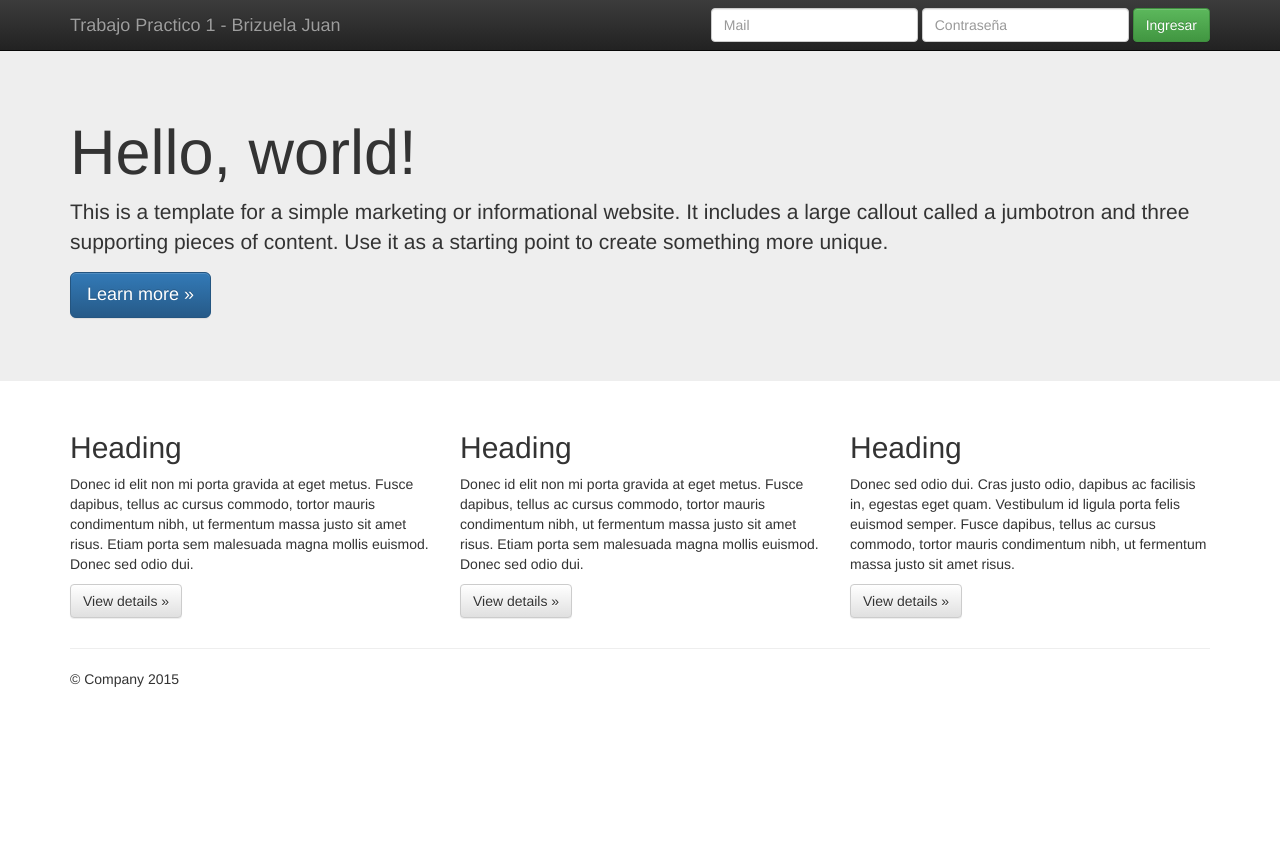
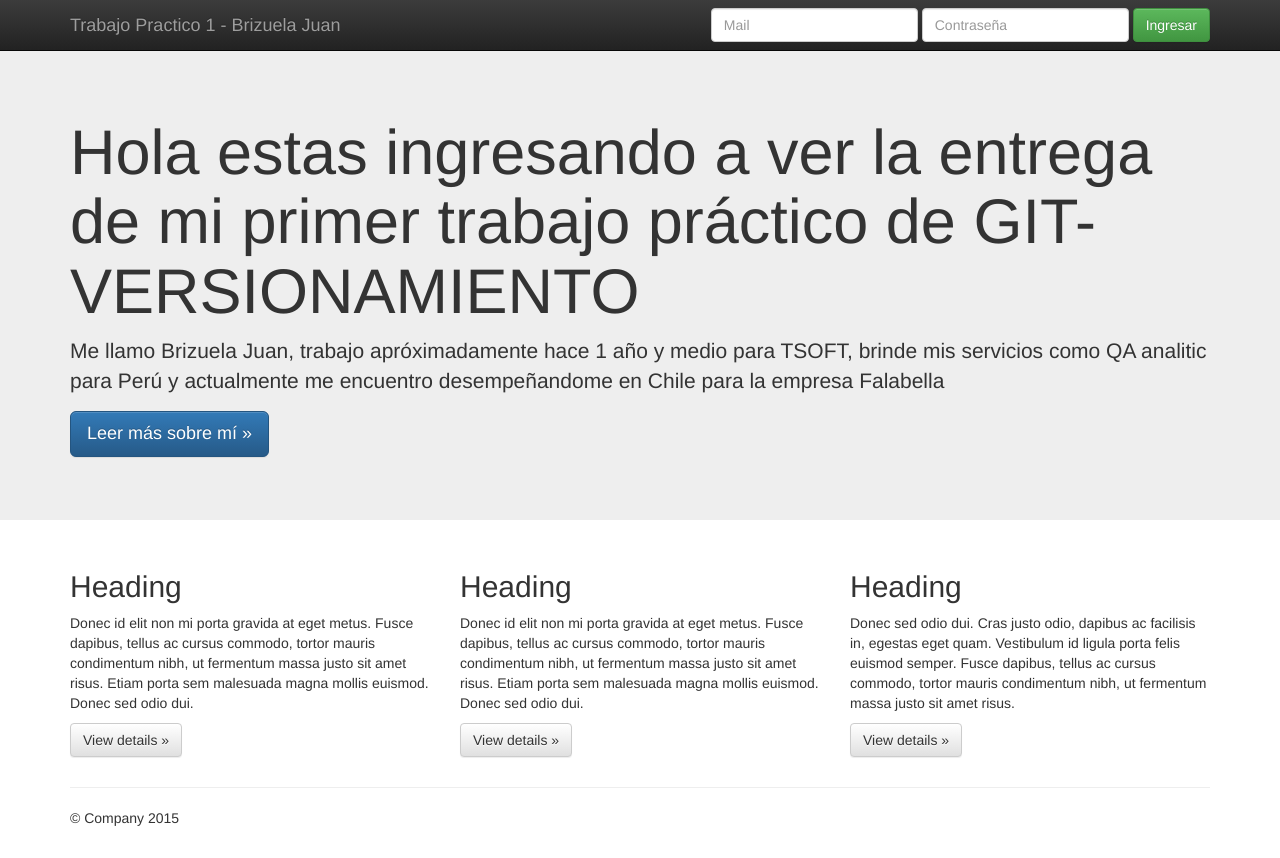
Before and after one commit to Juanbz123/TrabajoPrac1BrizuelaJuan, a plain HTML site: page index.html in a window 1280 px wide. Before the commit the page ends 800 px from the top, so only its background shows below. Drawn offline with nearby package versions, Linux system fonts and the light colour scheme.

Commit message:
se realizo el cambio del titulo H1 , de la descripción del texto, y del boton larn more a Leer más sobre mí

```diff
--- a/index.html
+++ b/index.html
@@ -55,9 +55,9 @@
     <!-- Main jumbotron for a primary marketing message or call to action -->
     <div class="jumbotron">
       <div class="container">
-        <h1>Hello, world!</h1>
-        <p>This is a template for a simple marketing or informational website. It includes a large callout called a jumbotron and three supporting pieces of content. Use it as a starting point to create something more unique.</p>
-        <p><a class="btn btn-primary btn-lg" href="#" role="button">Learn more &raquo;</a></p>
+        <h1>Hola estas ingresando a ver la entrega de mi primer trabajo práctico de GIT- VERSIONAMIENTO</h1>
+        <p>Me llamo Brizuela Juan, trabajo apróximadamente hace 1 año y medio para TSOFT, brinde mis servicios como QA analitic para Perú y actualmente me encuentro desempeñandome en Chile para la empresa Falabella </p>
+        <p><a class="btn btn-primary btn-lg" href="#" role="button">Leer más sobre mí &raquo;</a></p>
       </div>
     </div>
 
```
